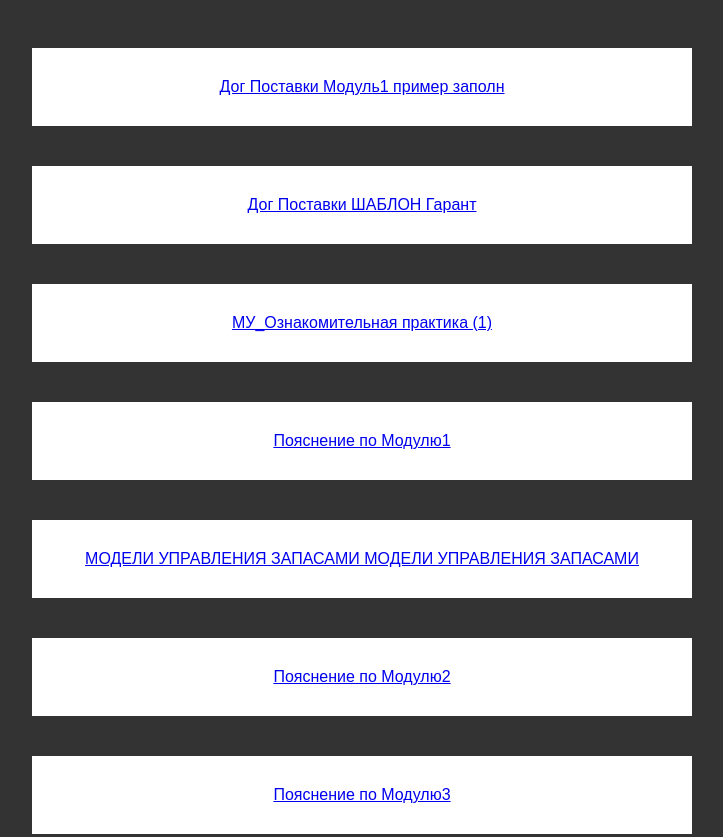
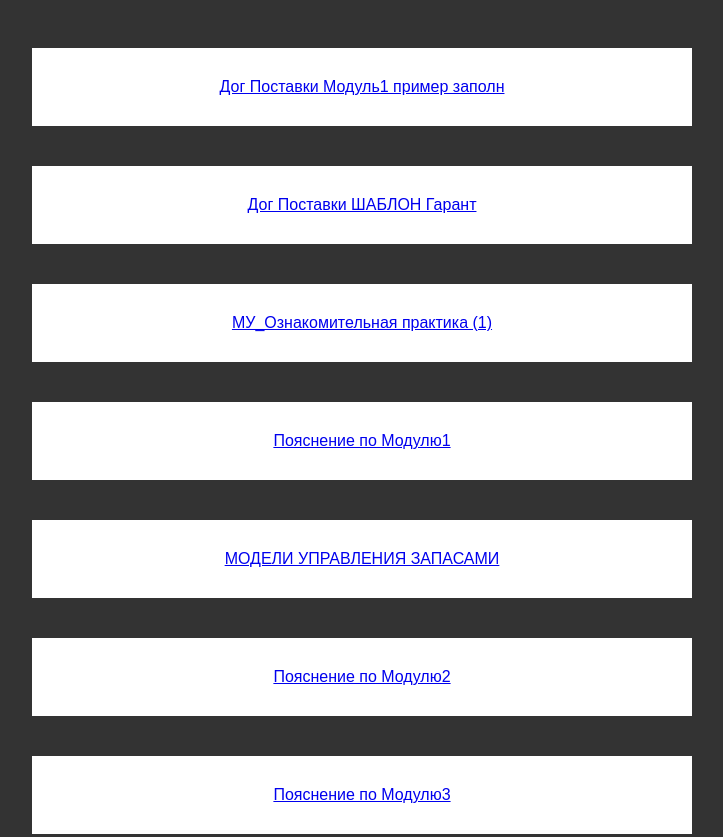
Before and after one commit to D1emann/kuzmich, a plain HTML site: page index.html in a window 1280 px wide. Shown: the top 837 px of the page, without its empty margins (278-1001 px from the left). Drawn offline with Linux system fonts and the light colour scheme.

Commit message:
Update index.html

```diff
--- a/index.html
+++ b/index.html
@@ -13,7 +13,7 @@
         <div class="cont__element"><a href="files/Дог Поставки ШАБЛОН Гарант.docx" target="_blank" download>Дог Поставки ШАБЛОН Гарант</a></div>
         <div class="cont__element"><a href="files/МУ_Ознакомительная практика (1).docx" target="_blank" download>МУ_Ознакомительная практика (1)</a></div>
         <div class="cont__element"><a href="files/Пояснение по Модулю1.docx" target="_blank" download>Пояснение по Модулю1</a></div>
-        <div class="cont__element"><a href="files/МОДЕЛИ УПРАВЛЕНИЯ ЗАПАСАМИ МОДЕЛИ УПРАВЛЕНИЯ ЗАПАСАМИ.pptx" target="_blank" download>МОДЕЛИ УПРАВЛЕНИЯ ЗАПАСАМИ МОДЕЛИ УПРАВЛЕНИЯ ЗАПАСАМИ</a></div>
+        <div class="cont__element"><a href="files/МОДЕЛИ УПРАВЛЕНИЯ ЗАПАСАМИ.pptx" target="_blank" download>МОДЕЛИ УПРАВЛЕНИЯ ЗАПАСАМИ</a></div>
         <div class="cont__element"><a href="files/Пояснение по Модулю2.docx" target="_blank" download>Пояснение по Модулю2</a></div>
         <div class="cont__element"><a href="files/Пояснение по Модулю3.docx" target="_blank" download>Пояснение по Модулю3</a></div>
         <div class="cont__element"><a href="files/Пояснение по Модулю4.docx" target="_blank" download>Пояснение по Модулю4</a></div>
```
